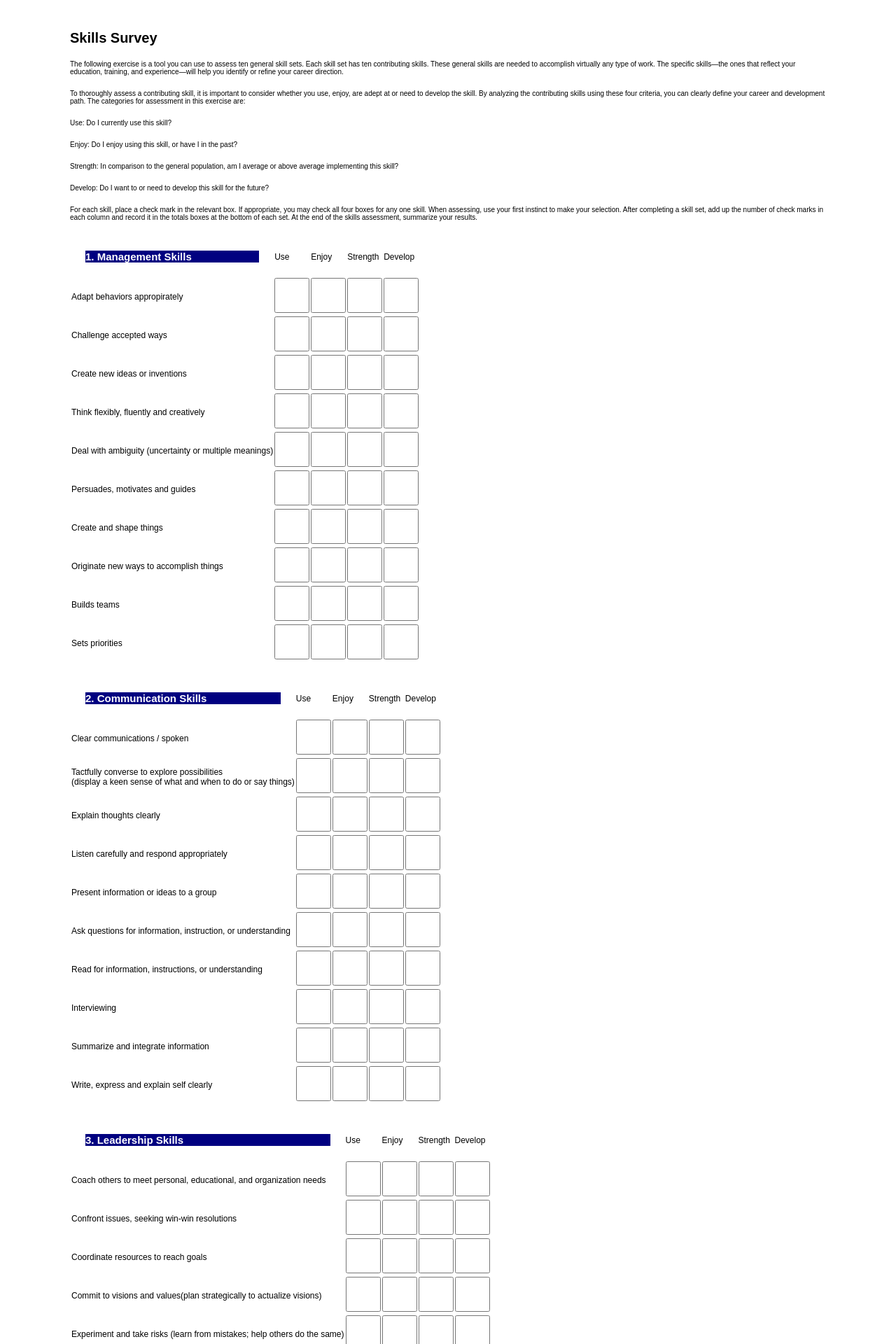
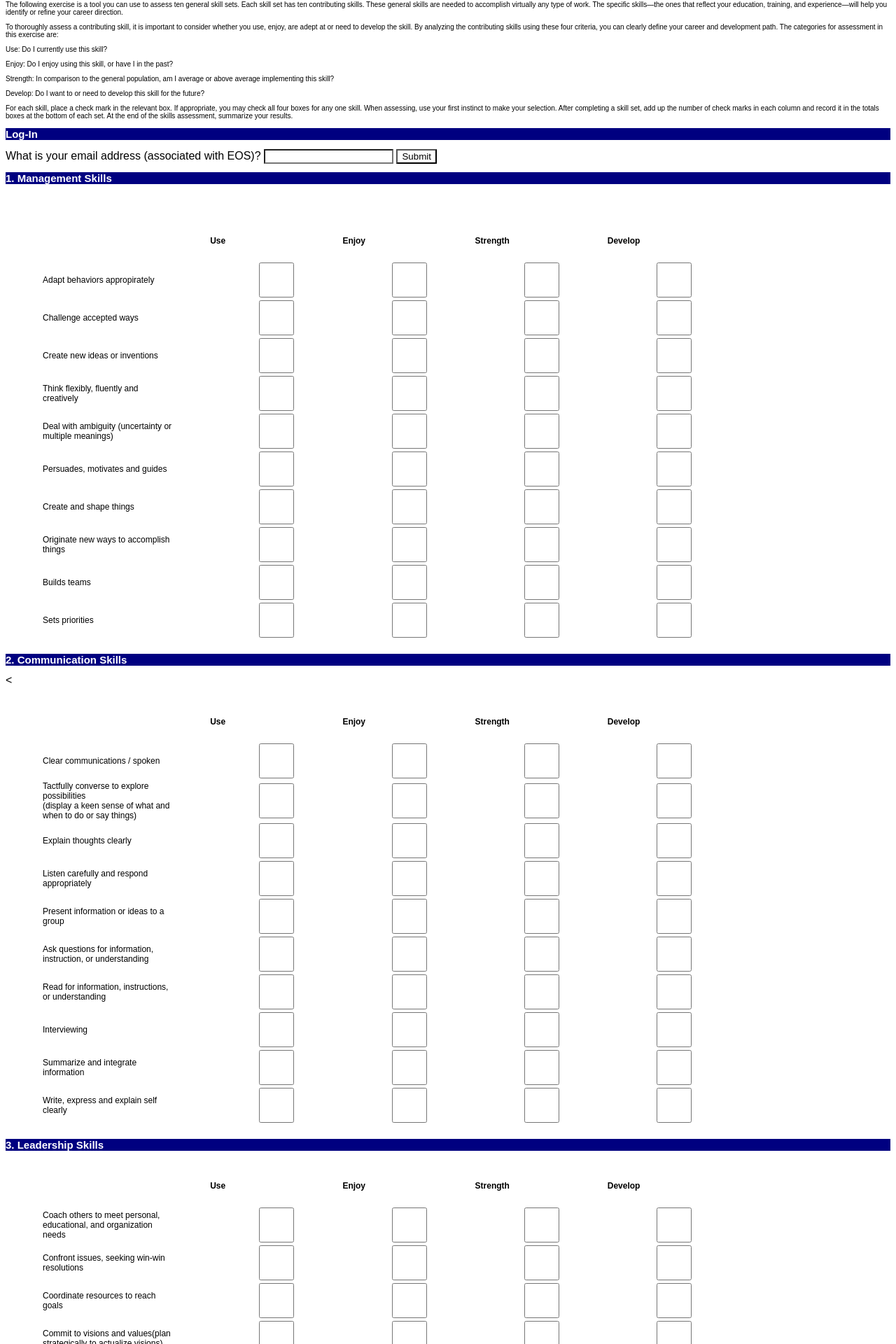
Before and after one commit to nataliewolff20/EOS_skills_survey, a PHP site: page / in a window 1280 px wide. Shown: the part 361-2281 px from the top of the page at 70% size. Run offline with PHP 8.4, Linux system fonts and the light colour scheme; lists and menus that the app fills with data are empty.

Commit message:
css completed

```diff
--- a/app.js
+++ b/app.js
@@ -285,6 +285,8 @@ $(document).ready(function(){
 
         $('input:checkbox[id=DEVELOP][name=artistic_skills]:checked').each(function(){
           totalDEVELOP_10 += isNaN(parseInt($(this).val())) ? 0 : parseInt($(this).val());
+
+          // animateProgress(parseInt($(this).data('diff')));
         });
         $("#artistic_skills_totalDEVELOP").val(totalDEVELOP_10);
 
@@ -292,5 +294,63 @@ $(document).ready(function(){
 
 
 
+
+      // bar graph
+
+      $('.option').click(function(){
+        var $this = $(this);
+
+        if (!$this.data('voting'))
+        $this.data('voting', 0);
+
+        var voting = parseInt($this.data('voting'), 10);
+        voting ++;
+
+        $this.data('voting', voting);
+        $this.find('.score').html(voting);
+        $this.find('.progressbar').progressbar({value: voting});
+      });
+
+
+
+
+
+
+
+
+
+
+        // function animateProgress(diff) {
+        //   var currValue=$("#progress").val();
+        //   var toValue = currValue + diff;
+        //
+        //   toValue = toValue < 0 ? 0 : toValue;
+        //   toValue = toValue >100 ? 100 : toValue;
+        //
+        //   $("#progress").animate({'value' : toValue}, 100);
+        // }
+
+
+
+      // $('management_skills').click(function(){
+      //   var $this = $(this);
+      //
+      //   if (!$this.data('voting'))
+      //       $this.data('voting',0);
+      //
+      //   var voting = parseInt($this.data('voting'),10);
+      //   voting++;
+      //
+      //   $this.data('voting', voting);
+      //   $this.find('.score').html(voting);
+      //   $this.find('.graph_bar').graph_bar({value:voting});
+      // });
+
+
+
+
+
+
+
 //end
   });
--- a/index.html
+++ b/index.html
@@ -9,7 +9,7 @@
   </head>
 
   <body>
-    <div class="container">
+
     <div class="header">
       <img src="https://i.imgur.com/MgGIfrO.png" alt="EOS Logo">
     </div>
@@ -26,16 +26,29 @@
         <p>For each skill, place a check mark in the relevant box. If appropriate, you may check all four boxes for any one skill. When assessing, use your first instinct to make your selection. After completing a skill set, add up the number of check marks in each column and record it in the totals boxes at the bottom of each set. At the end of the skills assessment, summarize your results.</p>
       </div>
 
+    <!-- //EMAIL LOGIN// -->
+
+    <h2>Log-In</h2>
+    <form action="#" name="email_form" method=
+    get>
+      <label for="email_address">What is your email address (associated with EOS)? </label>
+        <input type="email" name="email">
+        <input type="submit">
+
+    </form>
 
     <!-- //MANAGEMENT SKILLS TABLE // -->
+    <div class="container">
       <form action="#" method="post">
         <table>
         <tr>
-          <th> <h2>1. Management Skills</h2></th>
-          <th>Use</th>
-          <th>Enjoy</th>
-          <th>Strength</th>
-          <th>Develop</th>
+          <h2>1. Management Skills</h2>
+          <th></th>
+          <th><h3>Use</h3></th>
+          <th><h3>Enjoy</h3></th>
+          <th><h3>Strength</h3></th>
+          <th><h3>Develop</h3></th>
+        </br>
         </tr>
         <tr>
           <th>Adapt behaviors appropirately</th>
@@ -107,16 +120,18 @@
           <th> <input type="checkbox" id="DEVELOP" name="management_skills" value="1"></th>
         </tr>
       </table>
+      </div>
 
 <!-- //COMMUNICATION SKILLS TABLE// -->
     <form action="#" method="post">
       <table>
         <tr>
-          <th> <h2>2. Communication Skills</h2></th>
-          <th>Use</th>
-          <th>Enjoy</th>
-          <th>Strength</th>
-          <th>Develop</th>
+          <h2>2. Communication Skills</h2>
+          <th></th>
+          <<th><h3>Use</h3></th>
+          <th><h3>Enjoy</h3></th>
+          <th><h3>Strength</h3></th>
+          <th><h3>Develop</h3></th>
         </tr>
         <tr>
           <th>Clear communications / spoken</th>
@@ -196,11 +211,12 @@
     <form action="#" method="post">
       <table>
         <tr>
-          <th> <h2>3. Leadership Skills</h2></th>
-          <th>Use</th>
-          <th>Enjoy</th>
-          <th>Strength</th>
-          <th>Develop</th>
+          <h2>3. Leadership Skills</h2>
+          <th></th>
+          <th><h3>Use</h3></th>
+          <th><h3>Enjoy</h3></th>
+          <th><h3>Strength</h3></th>
+          <th><h3>Develop</h3></th>
         </tr>
         <tr>
           <th>Coach others to meet personal, educational, and organization needs</th>
@@ -280,11 +296,12 @@
     <form action="#" method="push">
       <table>
         <tr>
-          <th> <h2>4. Learning Skills</h2></th>
-          <th>Use</th>
-          <th>Enjoy</th>
-          <th>Strength</th>
-          <th>Develop</th>
+         <h2>4. Learning Skills</h2>
+          <th></th>
+          <th><h3>Use</h3></th>
+          <th><h3>Enjoy</h3></th>
+          <th><h3>Strength</h3></th>
+          <th><h3>Develop</h3></th>
         </tr>
         <tr>
           <th>Acquire skills to increase performance</th>
@@ -363,11 +380,12 @@
     <form action="#" method="push">
       <table>
         <tr>
-          <th> <h2>5. Numerical Data Skills</h2></th>
-          <th>Use</th>
-          <th>Enjoy</th>
-          <th>Strength</th>
-          <th>Develop</th>
+          <h2>5. Numerical Data Skills</h2>
+          <th></th>
+          <th><h3>Use</h3></th>
+          <th><h3>Enjoy</h3></th>
+          <th><h3>Strength</h3></th>
+          <th><h3>Develop</h3></th>
         </tr>
         <tr>
           <th>Budget money and other resources</th>
@@ -453,11 +471,12 @@
     <form action="#" method="push">
       <table>
         <tr>
-          <th> <h2>6. Problem-Solving Skills</h2></th>
-          <th>Use</th>
-          <th>Enjoy</th>
-          <th>Strength</th>
-          <th>Develop</th>
+          <h2>6. Problem-Solving Skills</h2>
+          <th> </th>
+          <th><h3>Use</h3></th>
+          <th><h3>Enjoy</h3></th>
+          <th><h3>Strength</h3></th>
+          <th><h3>Develop</h3></th>
         </tr>
         <tr>
           <th>Analyze problems and categorize information into components and likely causes</th>
@@ -536,11 +555,12 @@
     <form action="#" method="push">
       <table>
         <tr>
-          <th> <h2>7. Result Orientation Skills</h2></th>
-          <th>Use</th>
-          <th>Enjoy</th>
-          <th>Strength</th>
-          <th>Develop</th>
+          <h2>7. Result Orientation Skills</h2>
+          <th></th>
+          <th><h3>Use</h3></th>
+          <th><h3>Enjoy</h3></th>
+          <th><h3>Strength</h3></th>
+          <th><h3>Develop</h3></th>
         </tr>
         <tr>
           <th>Compile relevant data to measure results</th>
@@ -619,11 +639,12 @@
     <form action="#" method="push">
       <table>
         <tr>
-          <th> <h2>8. Teamwork Skills</h2></th>
-          <th>Use</th>
-          <th>Enjoy</th>
-          <th>Strength</th>
-          <th>Develop</th>
+          <h2>8. Teamwork Skills</h2>
+          <th> </th>
+          <th><h3>Use</h3></th>
+          <th><h3>Enjoy</h3></th>
+          <th><h3>Strength</h3></th>
+          <th><h3>Develop</h3></th>
         </tr>
         <tr>
           <th>Align work and goals with those of team members </th>
@@ -702,11 +723,12 @@
     <form action="#" method="push">
       <table>
         <tr>
-          <th> <h2>9. Thinking Skills</h2></th>
-          <th>Use</th>
-          <th>Enjoy</th>
-          <th>Strength</th>
-          <th>Develop</th>
+          <h2>9. Thinking Skills</h2>
+          <th> </th>
+          <th><h3>Use</h3></th>
+          <th><h3>Enjoy</h3></th>
+          <th><h3>Strength</h3></th>
+          <th><h3>Develop</h3></th>
         </tr>
         <tr>
           <th>Reason abstractly; work with symbols and concepts</th>
@@ -785,11 +807,12 @@
     <form action="#" method="push">
       <table>
         <tr>
-          <th> <h2>10. Artistic/Creative/Innovative Skills</h2></th>
-          <th>Use</th>
-          <th>Enjoy</th>
-          <th>Strength</th>
-          <th>Develop</th>
+          <h2>10. Artistic/Creative/Innovative Skills</h2>
+          <th> </th>
+          <th><h3>Use</h3></th>
+          <th><h3>Enjoy</h3></th>
+          <th><h3>Strength</h3></th>
+          <th><h3>Develop</h3></th>
         </tr>
         <tr>
           <th>Noticing beauty and aesthetics</th>
@@ -859,20 +882,23 @@
           <th> <input type="checkbox" id="USE" name="artistic_skills" value="1"></th>
           <th> <input type="checkbox" id="ENJOY" name="artistic_skills" value="1"></th>
           <th> <input type="checkbox" id="STRENGTH" name="artistic_skills" value="1"></th>
-          <th> <input type="checkbox" id="DEVELOP" name="artistic_skills" value="1"></th>
+          <th> <input type="checkbox" id="DEVELOP" name="artistic_skills" value="1" data-diff='1'></th>
         </tr>
       </table>
     </form>
+
+    </div>
 
 
           <!-- //RESULTS AND SUMMARY TABLE// -->
         <table>
           <tr>
-            <th><h2>Results and Summary</h2></th>
-            <th>Use</th>
-            <th>Enjoy</th>
-            <th>Strength</th>
-            <th>Develop</th>
+            <h2>Results and Summary</h2>
+            <th></th>
+            <th><h3>Use</h3></th>
+            <th><h3>Enjoy</h3></th>
+            <th><h3>Strength</h3></th>
+            <th><h3>Develop</h3></th>
           </tr>
 
           <tr>
@@ -948,11 +974,16 @@
         </table>
 
 
+        <!-- RESULTS BAR GRAPH -->
+        <!-- <h3>Use, Enjoy, Stength and Develop</h3>
+        <h4>Artistic / Creative / Innovative Skills </h4>
+          <progress class= "artistic_progressbar"></progress> -->
+
 
 
 
     </div>
     </form>
-  </div>
+
   </body>
 </html>
--- a/style.css
+++ b/style.css
@@ -1,24 +1,39 @@
 * {
   background: white;
   font-family: Arial, cursive;
-  margin: 20px;
-
-}
-
-input[type=checkbox] {
-  width: 50px;
-  height: 50px;
-  padding: 0;
-  margin: 0;
-  border: 0;
-}
-
-table{
-  /* border: solid black 1px; */
 }
 
 .skills_survey{
   font-size: 10px;
+}
+
+h3 {
+  font-size: 12px;
+  word-spacing: 30px
+  text-align: right;
+  margin: 20px 100px 20px 50px;
+
+}
+
+table {
+  table-layout: fixed;
+  align-content: center;
+  width: 75%;
+  margin: 20px 100px 20px 50px;
+}
+
+table td {
+  word-wrap: break-word;
+  width: 500px;
+}
+
+input[type=checkbox] {
+  float: right;
+  spacing: 30px;
+  width: 80px;
+  height: 50px;
+  padding: 0;
+  margin: 0;
 }
 
 th {
@@ -26,9 +41,8 @@ th {
   text-align: left;
   font-size: 12px;
   font-weight: normal;
-  padding: 0;
-  margin: 0;
-  border: 0;
+  margin: 10px 50px 10px 10px;
+
 }
 
 h2{
@@ -37,15 +51,17 @@ h2{
   color: white;
 }
 
-.choices {
-  display: flex;
-  flex-direction: row;
-  justify-content: flex-end;
-
-}
-
+/*
 .management_skills {
   display: flex;
   flex-direction: row;
   justify-content: flex-end;
+} */
+
+
+progress {
+    min-width: 400px;
+    height: 25px;
+    margin: 8px;
+    display: block;
 }
```
Lines whose indentation alone changed are shown as unchanged.
